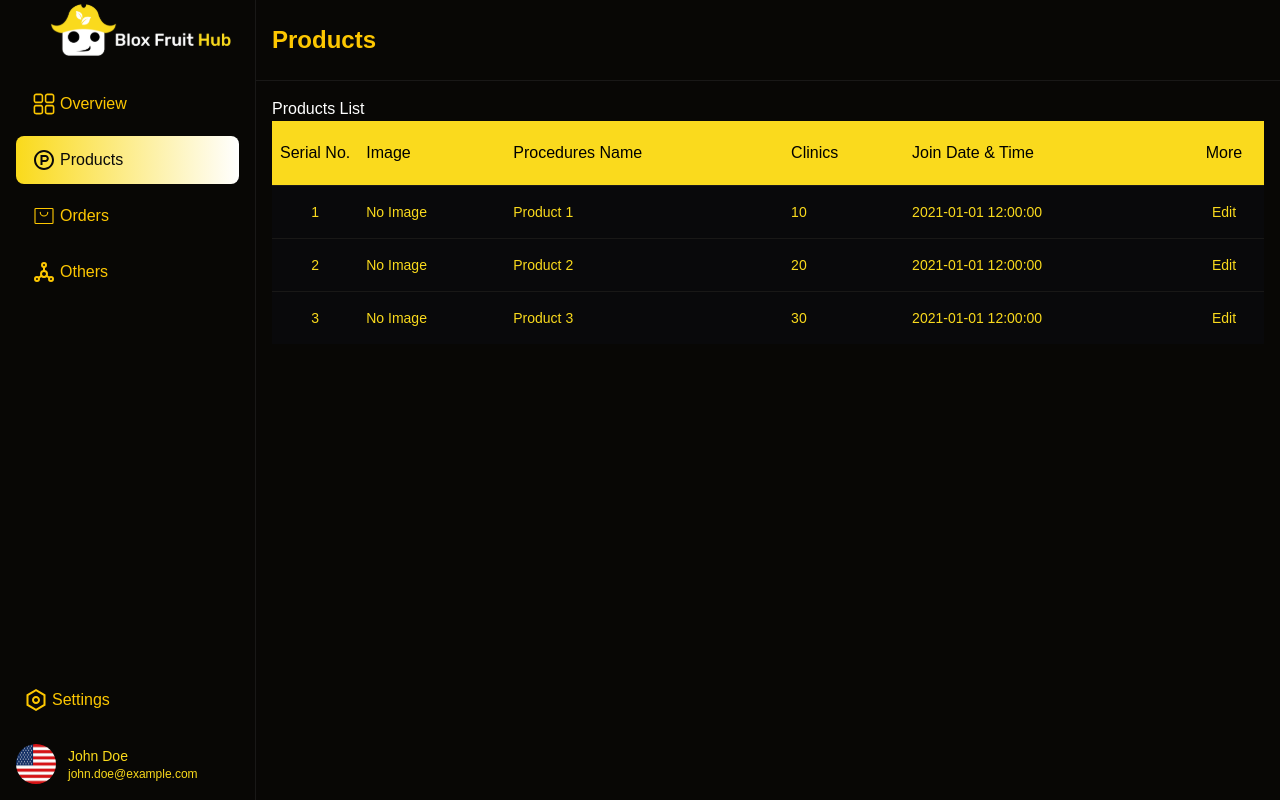
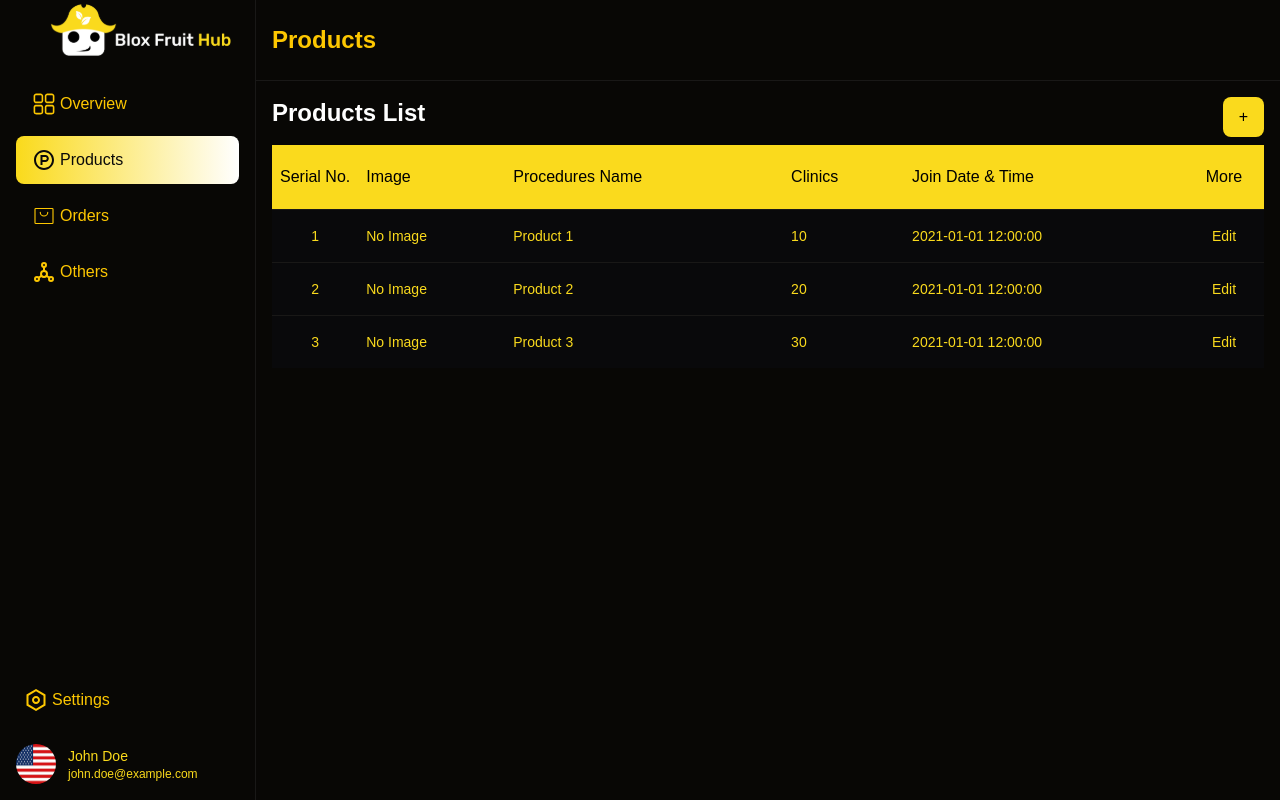
Before and after one commit to fardin-developer/BloxFruit-front, a Next.js app: page /dashboard/products in a window 1280 px wide. Built offline with nearby package versions, Linux system fonts and the light colour scheme; no server answers; a web font is replaced by a local one.

Commit message:
table updated

```diff
--- a/components/Dashboard/Products/ProductsList.tsx
+++ b/components/Dashboard/Products/ProductsList.tsx
@@ -25,7 +25,6 @@ const products = [
   },
 ];
 
-
 const ProductsList = () => {
   const columns: TableColumn[] = [
     { key: "image_url", label: "Image", type: "image" },
@@ -42,8 +41,11 @@ const ProductsList = () => {
     );
   };
   return (
-    <div>
-      <h1>Products List</h1>
+    <div className="relative">
+      <h1 className="text-2xl font-bold mb-4">Products List</h1>
+      <button className="bg-[#fada1d] text-black px-4 py-2 rounded-md absolute top-0 right-0">
+        +
+      </button>
       <DynamicTable columns={columns} data={products} actions={tableActions} />
     </div>
   );
```
